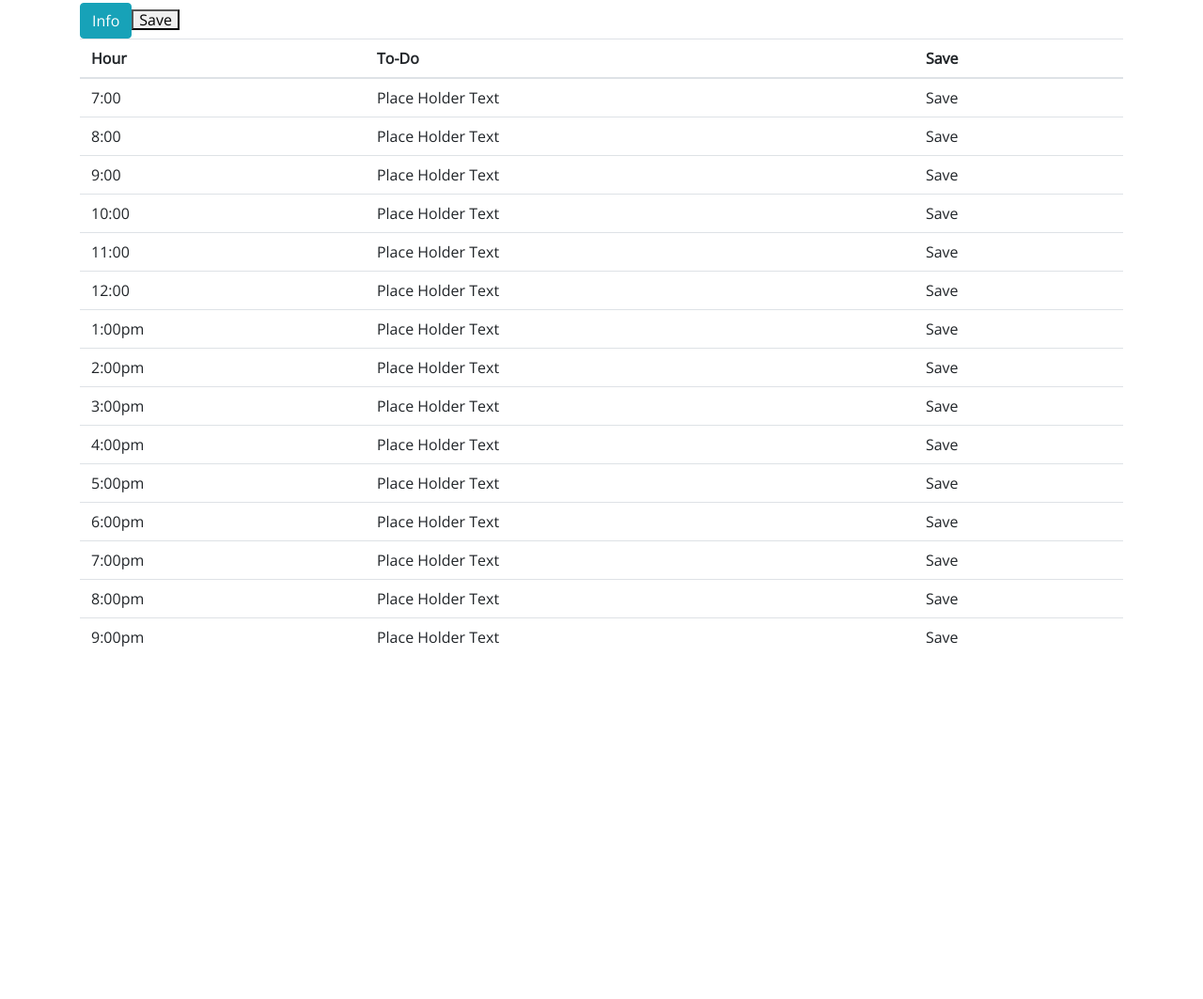
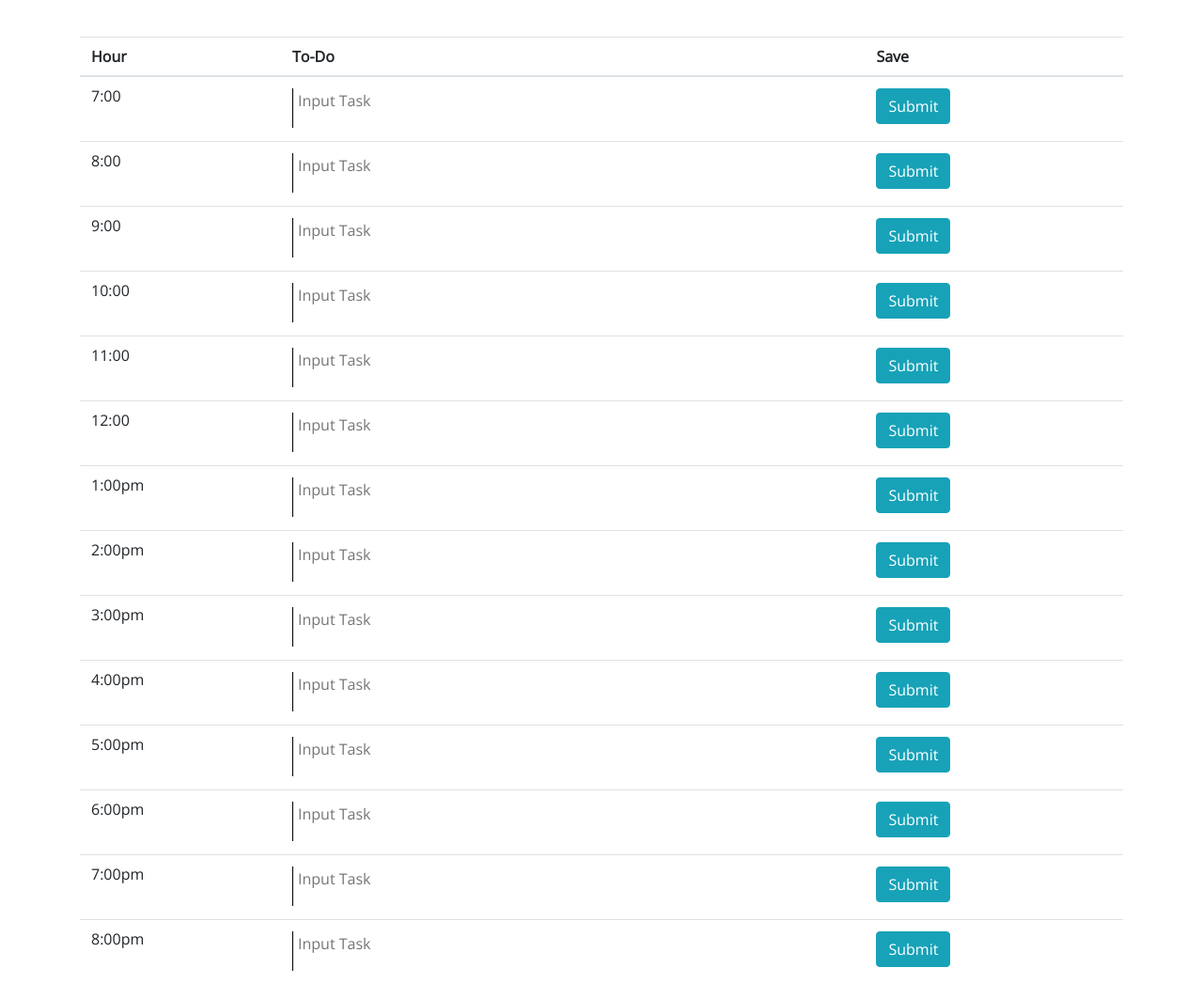
Before and after one commit to queen-stack/05_third_party_api, a plain HTML site: page Develop/index.html in a window 1280 px wide. Shown: the part 313-1376 px from the top of the page at 94% size. Before the commit the page ends 1027 px from the top, so only its background shows below. Drawn offline with nearby package versions, Linux system fonts and the light colour scheme.

Commit message:
add structure

```diff
--- a/Develop/index.html
+++ b/Develop/index.html
@@ -34,7 +34,6 @@
         <thead>
           <div class="container">
             <table class="table schedule-bordered">
-              <button type="button" class="btn btn-info">Info</button>
               <thead>
                 <tr>
                   <th>Hour</th>
@@ -45,80 +44,129 @@
               <tbody>
                 <tr>
                   <td>7:00</td>
-                  <td>Place Holder Text</td>
-                  <td>Save</td>
+                  <td>
+                    <textarea id="" placeholder="Input Task"></textarea>
+                  </td>
+                  <td>
+                    <button type="button" class="btn btn-info">Submit</button>
+                  </td>
                 </tr>
                 <tr>
                    <td>8:00</td>
-                  <td>Place Holder Text</td>
-                  <td>Save</td>
+                   <td>
+                    <textarea id="" placeholder="Input Task"></textarea>
+                  </td>
+                  <td>
+                    <button type="button" class="btn btn-info">Submit</button>
+                  </td>
                 </tr>
                 <tr>
                   <td>9:00</td>
-                  <td>Place Holder Text</td>
-                  <td>Save</td>
+                  <td>
+                    <textarea id="" placeholder="Input Task"></textarea>
+                  </td>
+                  <td>
+                    <button type="button" class="btn btn-info">Submit</button>
+                  </td>
                 </tr>
                  <tr>
                   <td>10:00</td>
-                  <td>Place Holder Text</td>
-                  <td>Save</td>
+                  <td>
+                    <textarea id="" placeholder="Input Task"></textarea>
+                  </td>
+                  <td>
+                    <button type="button" class="btn btn-info">Submit</button>
+                  </td>
                 </tr>
                 <tr>
                    <td>11:00</td>
-                  <td>Place Holder Text</td>
-                  <td>Save</td>
+                   <td>
+                    <textarea id="" placeholder="Input Task"></textarea>
+                  </td>
+                  <td>
+                    <button type="button" class="btn btn-info">Submit</button>
+                  </td>
                 </tr>
                 <tr>
                   <td>12:00</td>
-                  <td>Place Holder Text</td>
-                  <td>Save</td>
+                  <td>
+                    <textarea id="" placeholder="Input Task"></textarea>
+                  </td>
+                  <td>
+                    <button type="button" class="btn btn-info">Submit</button>
+                  </td>
                 </tr>
                  <tr>
                   <td>1:00pm</td>
-                  <td>Place Holder Text</td>
-                  <td>Save</td>
+                  <td>
+                    <textarea id="" placeholder="Input Task"></textarea>
+                  </td>
+                  <td>
+                    <button type="button" class="btn btn-info">Submit</button>
+                  </td>
                 </tr>
                 <tr>
                    <td>2:00pm</td>
-                  <td>Place Holder Text</td>
-                  <td>Save</td>
+                   <td>
+                    <textarea id="" placeholder="Input Task"></textarea>
+                  </td>
+                  <td>
+                    <button type="button" class="btn btn-info">Submit</button>
+                  </td>
                 </tr>
                 <tr>
                   <td>3:00pm</td>
-                  <td>Place Holder Text</td>
-                  <td>Save</td>
+                  <td>
+                    <textarea id="" placeholder="Input Task"></textarea>
+                  </td>
+                  <td>
+                    <button type="button" class="btn btn-info">Submit</button>
+                  </td>
                    <tr>
                   <td>4:00pm</td>
-                  <td>Place Holder Text</td>
-                  <td>Save</td>
+                  <td>
+                    <textarea id="" placeholder="Input Task"></textarea>
+                  </td>
+                  <td>
+                    <button type="button" class="btn btn-info">Submit</button>
+                  </td>
                 </tr>
                 <tr>
                    <td>5:00pm</td>
-                  <td>Place Holder Text</td>
-                  <td>Save</td>
+                   <td>
+                    <textarea id="" placeholder="Input Task"></textarea>
+                  </td>
+                  <td>
+                    <button type="button" class="btn btn-info">Submit</button>
+                  </td>
                 </tr>
                 <tr>
                   <td>6:00pm</td>
-                  <td>Place Holder Text</td>
-                  <td>Save</td>
+                  <td>
+                    <textarea id="" placeholder="Input Task"></textarea>
+                  </td>
+                  <td>
+                    <button type="button" class="btn btn-info">Submit</button>
+                  </td>
                    <tr>
                   <td>7:00pm</td>
-                  <td>Place Holder Text</td>
-                  <td>Save</td>
+                  <td>
+                    <textarea id="" placeholder="Input Task"></textarea>
+                  </td>
+                  <td>
+                    <button type="button" class="btn btn-info">Submit</button>
+                  </td>
                 </tr>
                 <tr>
                    <td>8:00pm</td>
-                  <td>Place Holder Text</td>
-                  <td>Save</td>
-                </tr>
-                <tr>
-                  <td>9:00pm</td>
-                  <td>Place Holder Text</td>
-                  <td>Save</td>
+                   <td>
+                    <textarea id="" placeholder="Input Task"></textarea>
+                  </td>
+                  <td>
+                    <button type="button" class="btn btn-info">Submit</button>
+                  </td>
                 </tr>
                 </tr>
-                </tr>
-       <button type="button" class"btn btn-info">Save</button>
       </div>
     </div>
   </div>
--- a/Develop/script.js
+++ b/Develop/script.js
@@ -0,0 +1,7 @@
+// A $( document ).ready() block. - all lcode must go into bock
+$(document).ready(function () {
+    var today = moment().format('dddd, LL');
+    $('#currentDay').html(today)
+
+
+});
--- a/Develop/style.css
+++ b/Develop/style.css
@@ -10,7 +10,7 @@ textarea{
   resize: none;
   color: #000000;
   border-left: 1px solid black;
-  padding: 10px;
+  padding: 5px;
 }
 
 .jumbotron {
```
